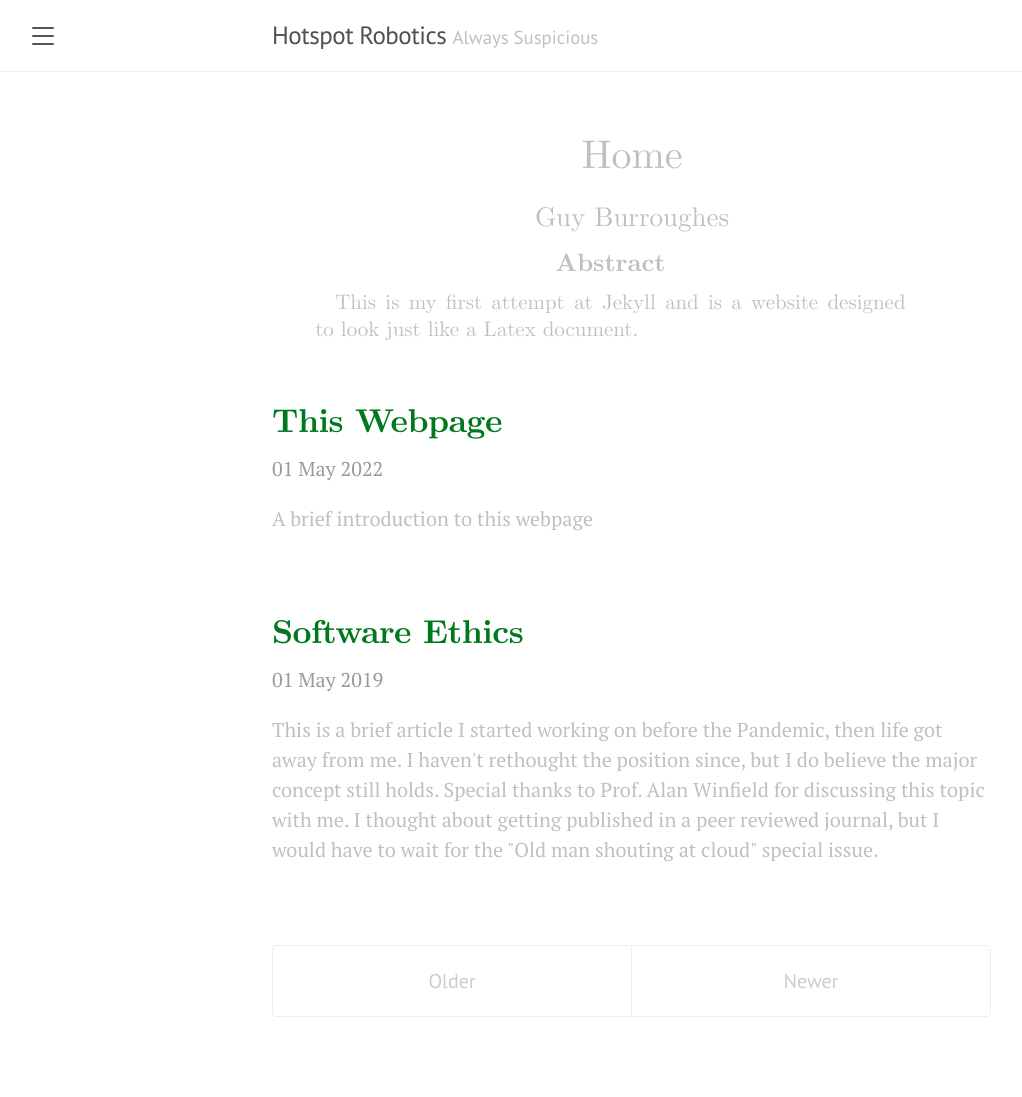
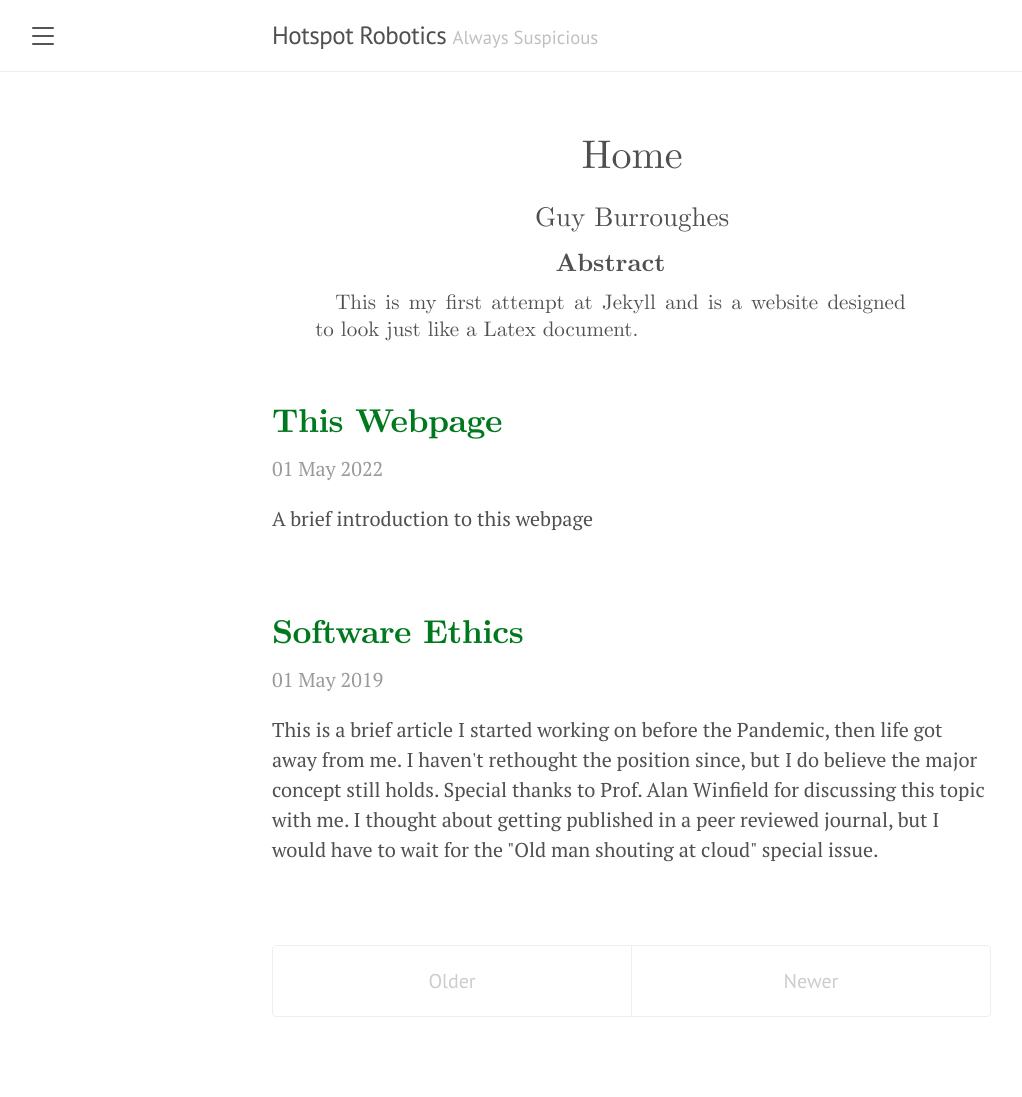
Before and after one commit to phuicy/web, a Jekyll site: the page built from index.html, in a window 1280 px wide. Shown: the whole page, without its empty margins (8-1030 px from the left). Built offline with Jekyll 4.4.1, drawn with Linux system fonts in a browser that asks for light colours; the list of posts is cut into pages by our own code.

Commit message:
Text font color dark theme issues

```diff
--- a/public/css/lanyon.css
+++ b/public/css/lanyon.css
@@ -43,7 +43,7 @@ html, html[data-theme="light"] {
     --code: #011301;
     font-family: "PT Serif", Georgia, "Times New Roman", serif;
     background-color: rgb(255, 255, 255);
-    color:#c0c0c0;
+    color:#505050;
 }
 
 html[data-theme="dark"] {
@@ -54,7 +54,7 @@ html[data-theme="dark"] {
       --code: #f9f9f9;
       font-family: "PT Serif", Georgia, "Times New Roman", serif;
       background-color: rgb(28, 28, 30);
-      color: #505050;
+      color: #c0c0c0;
 	}
 
 @media (prefers-color-scheme: dark) {
```
